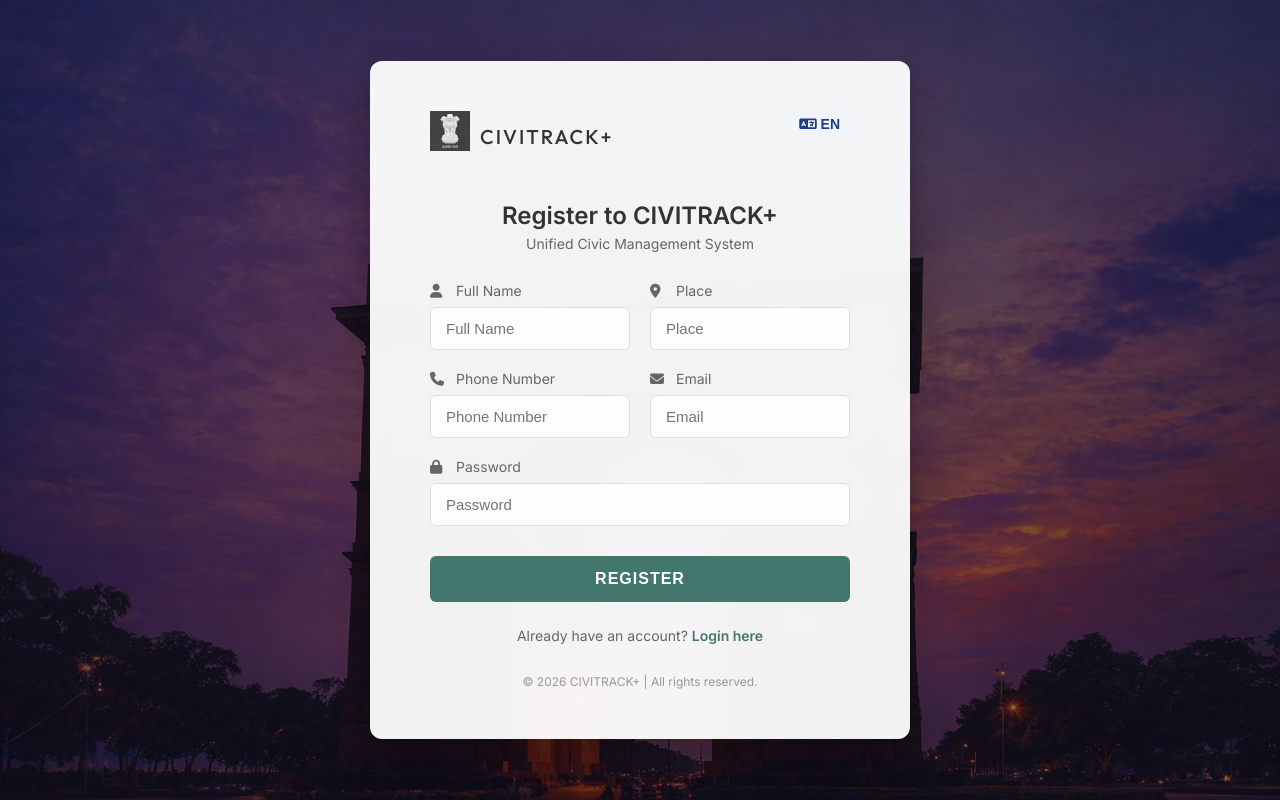
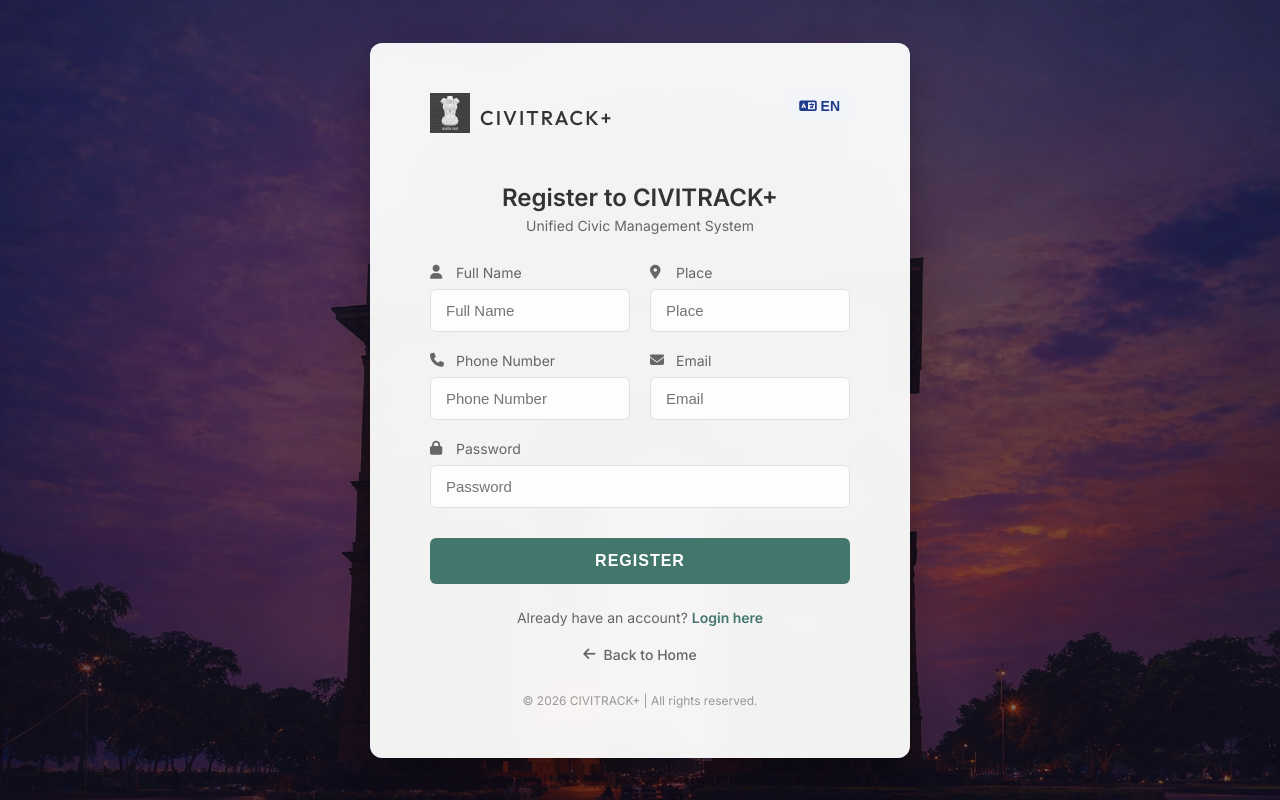
Before and after one commit to parv2411/civic, a Flask app: page /register in a window 1280 px wide. Run offline with Flask 3, Linux system fonts and the light colour scheme.

Commit message:
first commit

```diff
--- a/static/css/auth.css
+++ b/static/css/auth.css
@@ -37,6 +37,7 @@ body {
     /* Increased horizontal padding */
     box-shadow: 0 15px 35px rgba(0, 0, 0, 0.3);
     text-align: center;
+    position: relative;
 }
 
 .auth-header {
@@ -204,3 +205,21 @@ body {
     color: #166534;
     border: 1px solid #bbf7d0;
 }
+
+.back-home-link {
+    display: flex;
+    align-items: center;
+    justify-content: center;
+    gap: 8px;
+    text-decoration: none;
+    color: var(--subtext-color);
+    font-weight: 500;
+    font-size: 14px;
+    margin-top: 20px;
+    width: 100%;
+    transition: color 0.3s;
+}
+
+.back-home-link:hover {
+    color: var(--primary-color);
+}
--- a/static/js/i18n.js
+++ b/static/js/i18n.js
@@ -128,6 +128,7 @@ const translations = {
         'legal_adv_desc': 'Ensures all municipal actions comply with judicial guidelines.',
         'chat_title': 'Civibot AI',
         'home_btn': 'Home',
+        'back_home': 'Back to Home',
         'about_btn': 'About',
         'departments_btn': 'Departments',
         'about_title': 'About CIVITRACK+',
@@ -281,6 +282,7 @@ const translations = {
         'legal_adv_desc': 'എല്ലാ പ്രവർത്തനങ്ങളും നിയമപരമായ മാർഗ്ഗനിർദ്ദേശങ്ങൾ പാലിക്കുന്നുണ്ടെന്ന് ഉറപ്പാക്കുന്നു.',
         'chat_title': 'സിവിബോട്ട് AI',
         'home_btn': 'ഹോം',
+        'back_home': 'ഹോം പേജിലേക്ക്',
         'about_btn': 'അബൗട്ട്',
         'departments_btn': 'വകുപ്പുകൾ',
         'about_title': 'സിവി ട്രാക്ക്+ നെ കുറിച്ച്',
--- a/templates/complaint_form.html
+++ b/templates/complaint_form.html
@@ -238,7 +238,7 @@
 
                     <!-- Personal Info Row 2 -->
                     <div class="form-row">
-                        <div class="form-group"><input type="text" name="title" placeholder="Job Title / Issue Title"
+                        <div class="form-group"><input type="text" name="title" placeholder="Issue Title"
                                 required></div>
                         <div class="form-group">
                             <select name="department_select" disabled>
--- a/templates/login.html
+++ b/templates/login.html
@@ -65,6 +65,10 @@
                     data-i18n="register_here">Register here</a>
             </div>
 
+            <a href="/" class="back-home-link">
+                <i class="fas fa-arrow-left"></i> <span data-i18n="back_home">Back to Home</span>
+            </a>
+
             <p class="copyright">© 2026 CIVITRACK+ | All rights reserved.</p>
         </div>
     </div>
--- a/templates/register.html
+++ b/templates/register.html
@@ -90,6 +90,10 @@
                     data-i18n="login_here">Login here</a>
             </div>
 
+            <a href="/" class="back-home-link">
+                <i class="fas fa-arrow-left"></i> <span data-i18n="back_home">Back to Home</span>
+            </a>
+
             <p class="copyright">© 2026 CIVITRACK+ | All rights reserved.</p>
         </div>
     </div>
```
Also changed, not shown: templates/admin_dashboard.html (+2 -5 lines), templates/green_dashboard.html (+2 -7 lines), templates/muni_dashboard.html (+2 -7 lines), templates/road_dashboard.html (+2 -7 lines), templates/user_dashboard.html (+2 -7 lines), templates/water_dashboard.html (+2 -7 lines).
